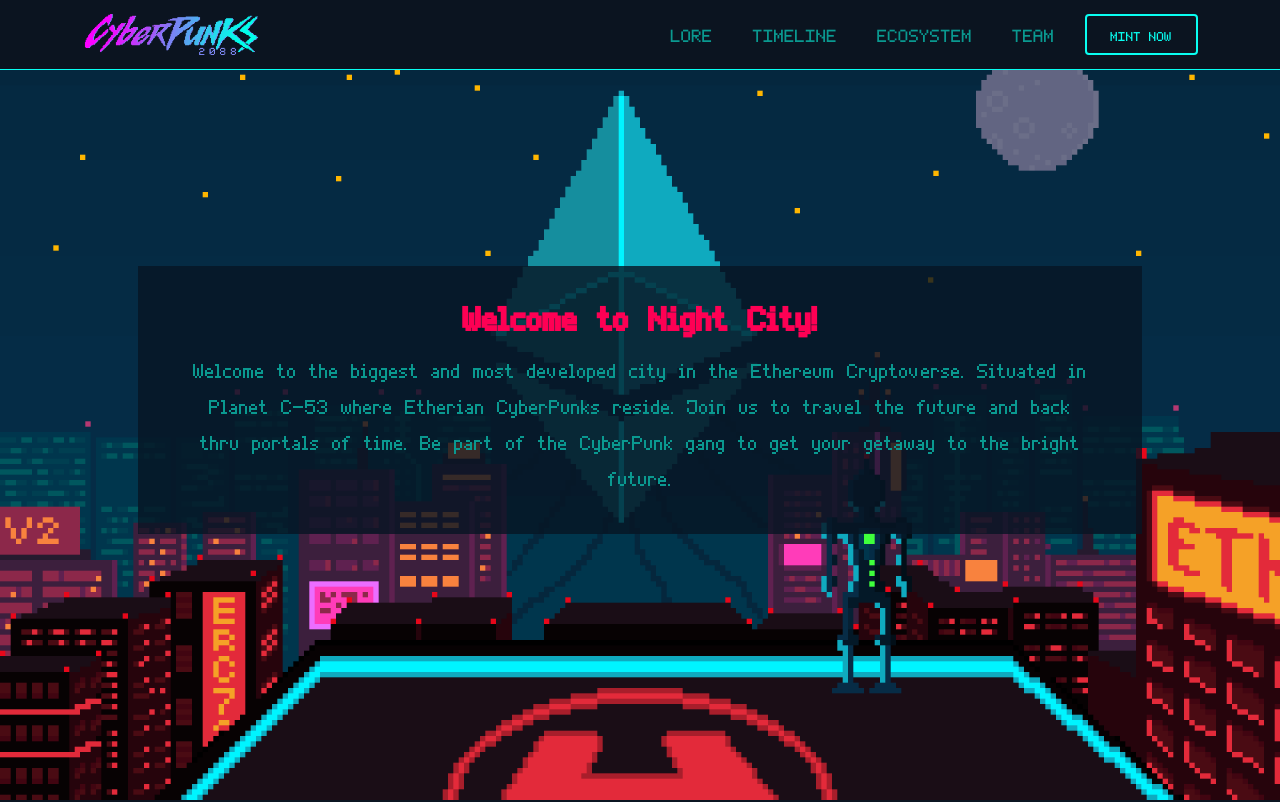
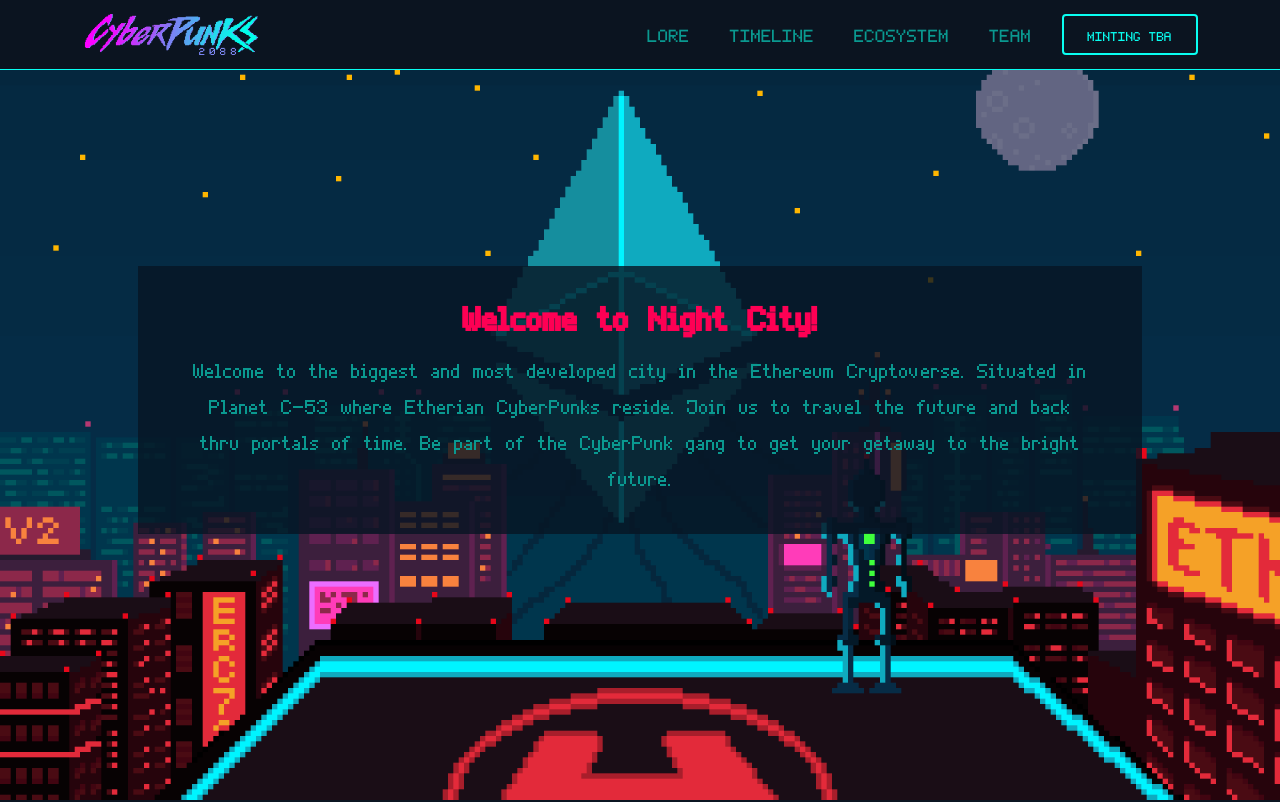
Before and after one commit to CyberPunks2088PH/cyberpunks-web, a React (Create React App) app: page / in a window 1280 px wide. Shown: the top 802 px of the page. Built offline with nearby package versions, Linux system fonts and the light colour scheme.

Commit message:
Remove link of k9 page

```diff
--- a/src/App.js
+++ b/src/App.js
@@ -27,7 +27,7 @@ function App() {
                         <Ecosystem />
                         <Team />
                     </Route>
-                    <Route exact path="/k9" component={pageK9}></Route>
+                    {/* <Route exact path="/k9" component={pageK9}></Route> */}
                 </Switch>
                 <Footer />
             </ScrollToTop>
--- a/src/components/Navbar/Navbar.js
+++ b/src/components/Navbar/Navbar.js
@@ -94,8 +94,11 @@ export default function Navbar(props) {
                             <HashLink className="text-color-2 font-size-220" smooth to="#team" scroll={el => scrollWithOffset(el)}>TEAM</HashLink>
                         </li>
                         <li>
-                            <a href="/k9#k9-mint" className="btn punks-nav-btn btn-custom-1 px-4 font-size-160">
+                            {/* <a href="/k9#k9-mint" className="btn punks-nav-btn btn-custom-1 px-4 font-size-160">
                                 MINT NOW
+                            </a> */}
+                            <a href="#" className="btn punks-nav-btn btn-custom-1 px-4 font-size-160">
+                                MINTING TBA
                             </a>
                         </li>
                     </ul>
@@ -114,8 +117,8 @@ export default function Navbar(props) {
                         <HashLink smooth to="#timeline" scroll={el => scrollWithOffset(el)} onClick={() => closeMenu()} className="text-color-2 font-size-220 d-block py-3 w-100 text-decoration-none">TIMELINE</HashLink>
                         <HashLink smooth to="#ecosystem" scroll={el => scrollWithOffset(el)} onClick={() => closeMenu()} className="text-color-2 font-size-220 d-block py-3 w-100 text-decoration-none">ECOSYSTEM</HashLink>
                         <HashLink smooth to="#team" scroll={el => scrollWithOffset(el)} onClick={() => closeMenu()} className="text-color-2 font-size-220 d-block py-3 w-100 text-decoration-none">TEAM</HashLink>
-                        <button type="button" className="btn punks-nav-btn btn-custom-1 mt-3 px-4 font-size-220 w-100">
-                            MINT NOW
+                        <button type="button" disabled={true} className="btn punks-nav-btn btn-custom-1 mt-3 px-4 font-size-220 w-100">
+                            MINTING TBA
                         </button>
                     </Menu>
                 </div>
--- a/src/components/Timeline/Timeline.js
+++ b/src/components/Timeline/Timeline.js
@@ -64,9 +64,12 @@ export default function Timeline() {
                             <img src={k9} alt="K9 Timeline Banner" className="w-100" />
                         </div>
                         <p className="timeline-text normal-line-height text-justify text-color-2 font-size-210 font-size-sm-250 mb-4">CyberPunk K9 is special series of 2088 total supplies of 5 different breeds of doggos that will arrive on the Night City. The only generative collection, together with the OG Series, in the entire project to be used as staking pieces in the future utility once we reached Series 3.</p>
-                        <Link to="/k9" className="btn timeline-btn btn-custom-1 mt-2 px-4 font-size-210 font-size-sm-250">
+                        {/* <Link to="/k9" className="btn timeline-btn btn-custom-1 mt-2 px-4 font-size-210 font-size-sm-250">
                             MORE INFO <FontAwesomeIcon className="chevron-500" color="#09fef1" size="sm" icon={faChevronRight} />
-                        </Link>
+                        </Link> */}
+                        <button disabled={true} className="btn timeline-btn btn-custom-1 mt-2 px-4 font-size-210 font-size-sm-250">
+                            MORE INFO SOON
+                        </button>
                     </div>
                     <div className="timeline-border">
                         <div className="timeline-hex"></div>
@@ -213,9 +216,12 @@ export default function Timeline() {
                             <img src={k9} alt="K9 Timeline Banner" className="w-100" />
                         </div>
                         <p className="timeline-text normal-line-height text-justify text-color-2 font-size-210 font-size-sm-250 mb-4">CyberPunk K9 is a special series of 2088 total supplies of 5 different breeds of doggos that will arrive on the Night City. The only generative collection, together with the OG Series, in the entire project to be used as staking pieces in the future utility once we reached Series 3.</p>
-                        <Link to="/k9" className="btn timeline-btn btn-custom-1 mt-2 px-4 font-size-210 font-size-sm-250">
+                        {/* <Link to="/k9" className="btn timeline-btn btn-custom-1 mt-2 px-4 font-size-210 font-size-sm-250">
                             MORE INFO <FontAwesomeIcon className="chevron-500" color="#09fef1" size="sm" icon={faChevronRight} />
-                        </Link>
+                        </Link> */}
+                        <button disabled={true} className="btn timeline-btn btn-custom-1 mt-2 px-4 font-size-210 font-size-sm-250">
+                            MORE INFO SOON
+                        </button>
                     </div>
 
                     {/* Third Row */}
```
